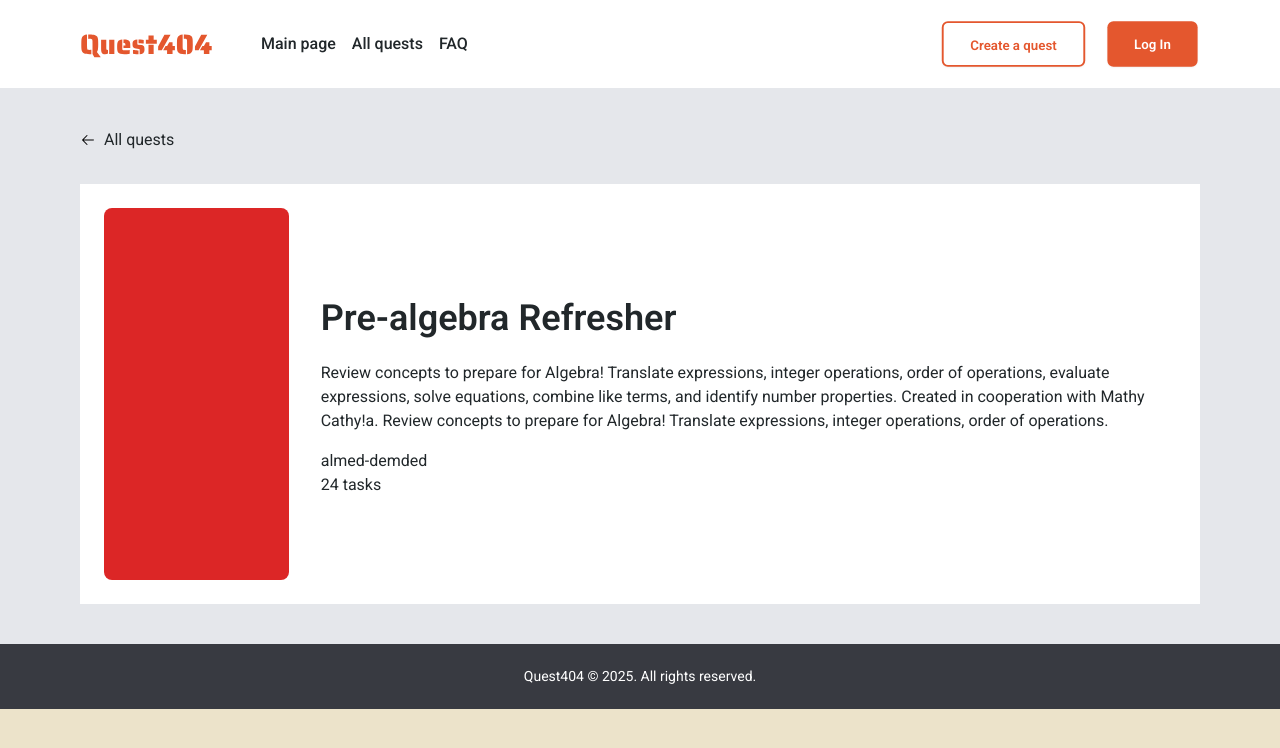
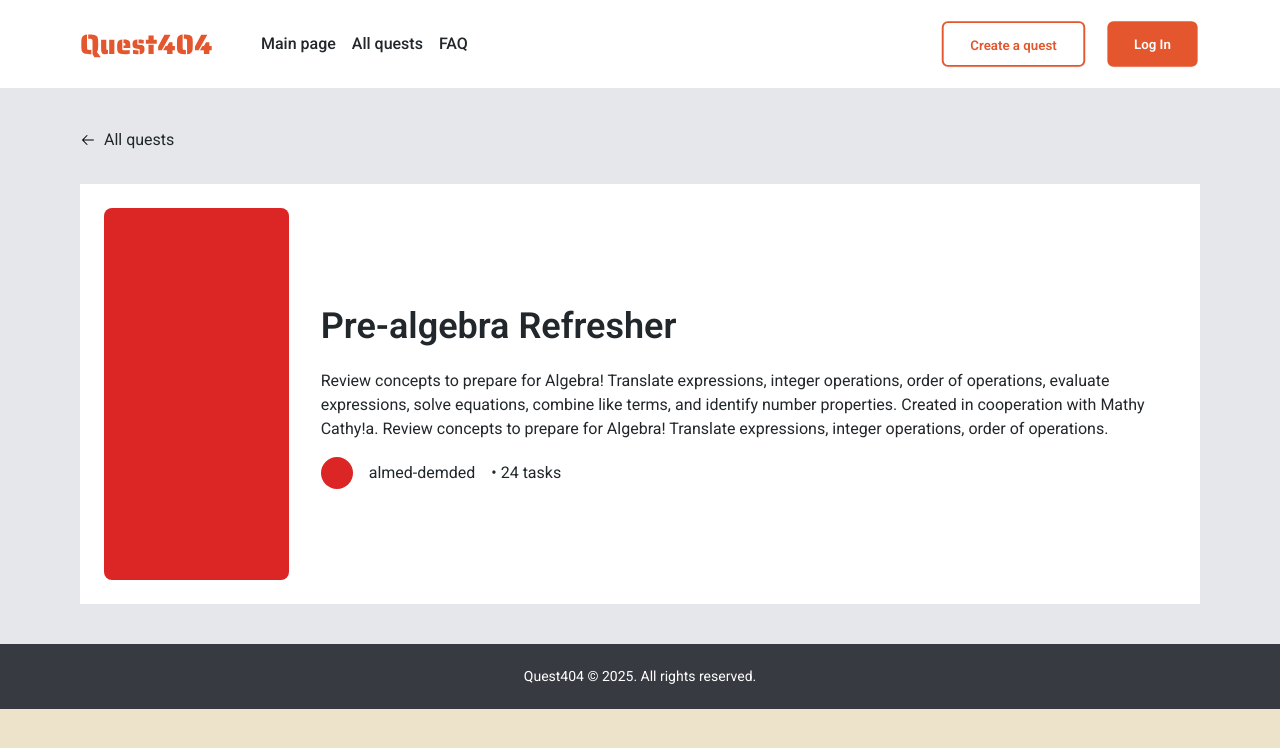
Before and after one commit to Artur0412-KU/quest-app, a Next.js app: page /quests/1 in a window 1280 px wide. Shown: the top 748 px of the page. Built offline with nearby package versions, Linux system fonts and the light colour scheme.

Commit message:
Started creating Quest direct page

```diff
--- a/app/quests/[id]/page.tsx
+++ b/app/quests/[id]/page.tsx
@@ -26,10 +26,10 @@ const Quest = () => {
                         operations, evaluate expressions, solve equations, combine like terms, and identify number
                         properties. Created in cooperation with Mathy Cathy!а. Review concepts to prepare for Algebra!
                         Translate expressions, integer operations, order of operations.</p>
-                    <div>
-                        <div></div>
+                    <div className='flex items-center gap-[16px]'>
+                        <div className='h-[32px] w-[32px] bg-red-600 rounded-[50%]'></div>
                         <p>almed-demded</p>
-                        <p>24 tasks</p>
+                        <p>• 24 tasks</p>
                     </div>
                 </div>
 
--- a/postcss.config.mjs
+++ b/postcss.config.mjs
@@ -1,8 +1,7 @@
 /** @type {import('postcss-load-config').Config} */
 const config = {
   plugins: {
-    tailwindcss: {},
-    autoprefixer: {},
+    '@tailwindcss/postcss': {},
   },
 };
 
--- a/tailwind.config.ts
+++ b/tailwind.config.ts
@@ -18,5 +18,7 @@ export default {
     themes: ['retro', 'synthwave'],
   },
 
-  plugins: [require('daisyui')],
+  plugins: [
+      require('daisyui'),
+  ],
 } satisfies Config;
```
Also changed, not shown: package.json (+4 -3 lines), 1 other file (tests, documents, lock files or other folders).
